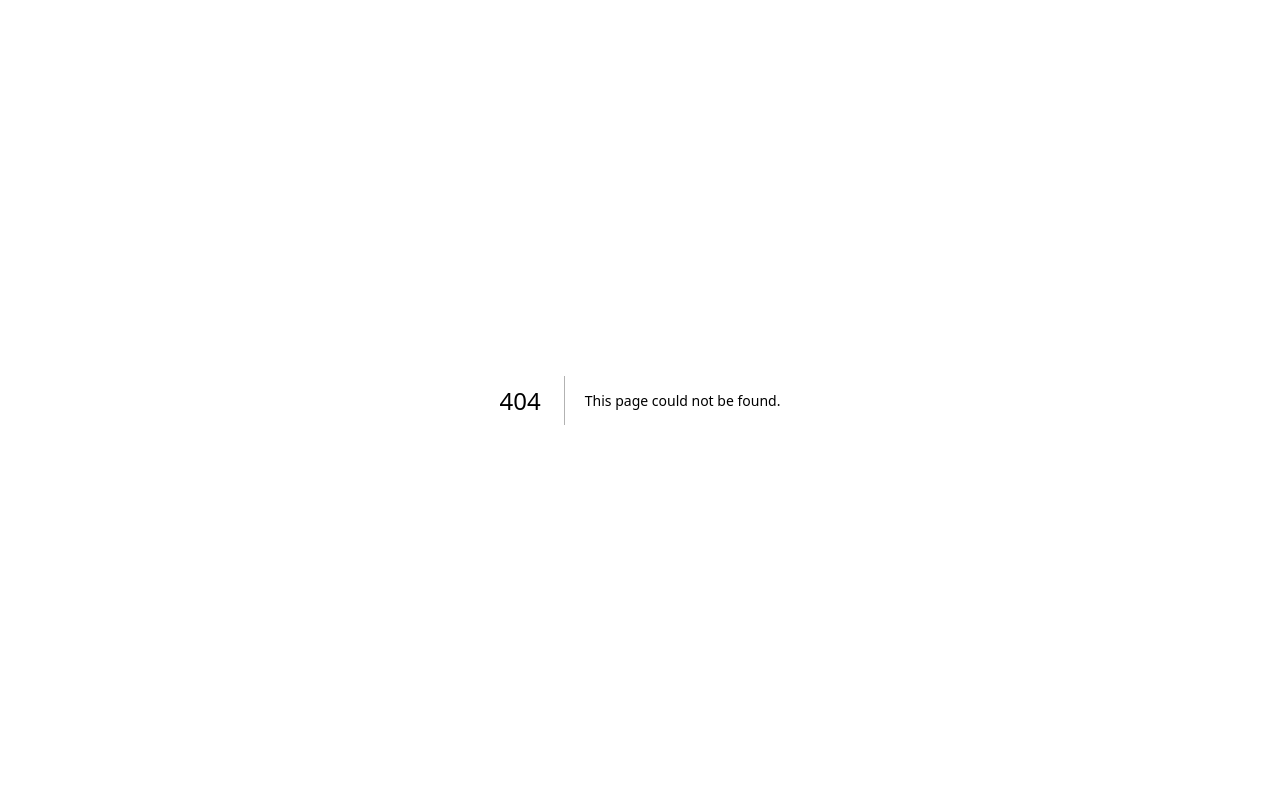
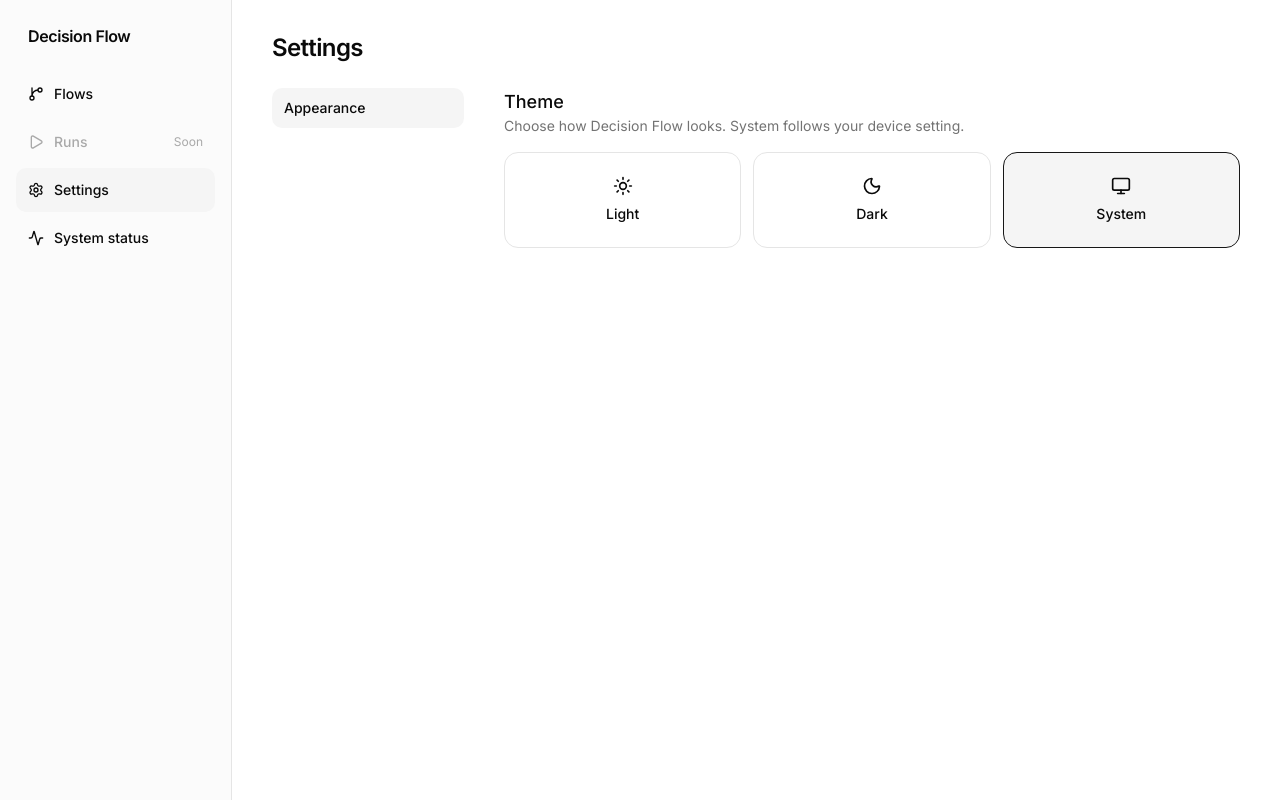
Before and after one commit to ShanuDey/decision-flow, a Next.js app in the folder web/: page /settings/appearance in a window 1280 px wide. Before the commit this address had no page. Built offline with nearby package versions, Linux system fonts and the light colour scheme.

Commit message:
feat(settings): add appearance settings with theme picker

```diff
--- /dev/null
+++ b/web/src/app/(app)/settings/appearance/page.tsx
@@ -0,0 +1,21 @@
+import type { Metadata } from "next";
+
+import { ThemePicker } from "./theme-picker";
+
+export const metadata: Metadata = { title: "Appearance · Decision Flow" };
+
+export default function AppearancePage() {
+  return (
+    <section className="flex flex-col gap-4" aria-labelledby="theme-heading">
+      <div>
+        <h2 id="theme-heading" className="text-lg font-medium">
+          Theme
+        </h2>
+        <p className="text-sm text-muted-foreground">
+          Choose how Decision Flow looks. System follows your device setting.
+        </p>
+      </div>
+      <ThemePicker />
+    </section>
+  );
+}
--- /dev/null
+++ b/web/src/app/(app)/settings/appearance/theme-picker.tsx
@@ -0,0 +1,50 @@
+"use client";
+
+import { Radio } from "@base-ui/react/radio";
+import { RadioGroup } from "@base-ui/react/radio-group";
+import { type LucideIcon, Monitor, Moon, Sun } from "lucide-react";
+import { useTheme } from "next-themes";
+import { useSyncExternalStore } from "react";
+
+import { parseTheme, THEME_LABELS, THEMES, type Theme } from "@/lib/theme";
+import { cn } from "@/lib/utils";
+
+const ICONS: Record<Theme, LucideIcon> = { light: Sun, dark: Moon, system: Monitor };
+
+const subscribe = () => () => {};
+
+export function ThemePicker() {
+  const { theme, setTheme } = useTheme();
+  const mounted = useSyncExternalStore(
+    subscribe,
+    () => true,
+    () => false,
+  );
+  const value = mounted ? parseTheme(theme) : "";
+
+  return (
+    <RadioGroup
+      aria-label="Theme"
+      value={value}
+      onValueChange={(v) => setTheme(parseTheme(v))}
+      className="grid gap-3 sm:grid-cols-3"
+    >
+      {THEMES.map((t) => {
+        const Icon = ICONS[t];
+        return (
+          <label
+            key={t}
+            className={cn(
+              "flex h-24 cursor-pointer flex-col items-center justify-center gap-2 rounded-xl border text-sm font-medium hover:bg-muted has-[:focus-visible]:ring-2 has-[:focus-visible]:ring-ring",
+              value === t && "border-primary bg-muted",
+            )}
+          >
+            <Radio.Root value={t} className="sr-only" />
+            <Icon className="size-5" aria-hidden />
+            {THEME_LABELS[t]}
+          </label>
+        );
+      })}
+    </RadioGroup>
+  );
+}
--- /dev/null
+++ b/web/src/app/(app)/settings/layout.tsx
@@ -0,0 +1,15 @@
+import type { ReactNode } from "react";
+
+import { SettingsNav } from "./settings-nav";
+
+export default function SettingsLayout({ children }: { children: ReactNode }) {
+  return (
+    <div className="mx-auto flex max-w-5xl flex-col gap-6">
+      <h1 className="text-2xl font-semibold tracking-tight">Settings</h1>
+      <div className="flex flex-col gap-6 md:flex-row md:gap-10">
+        <SettingsNav />
+        <div className="min-w-0 flex-1">{children}</div>
+      </div>
+    </div>
+  );
+}
--- /dev/null
+++ b/web/src/app/(app)/settings/page.tsx
@@ -0,0 +1,5 @@
+import { redirect } from "next/navigation";
+
+export default function SettingsPage() {
+  redirect("/settings/appearance");
+}
--- /dev/null
+++ b/web/src/app/(app)/settings/settings-nav.tsx
@@ -0,0 +1,29 @@
+"use client";
+
+import Link from "next/link";
+import { usePathname } from "next/navigation";
+
+import { cn } from "@/lib/utils";
+
+const ITEMS = [{ href: "/settings/appearance", label: "Appearance" }];
+
+export function SettingsNav() {
+  const pathname = usePathname();
+  return (
+    <nav aria-label="Settings" className="flex shrink-0 flex-row gap-1 md:w-48 md:flex-col">
+      {ITEMS.map(({ href, label }) => (
+        <Link
+          key={href}
+          href={href}
+          aria-current={pathname === href ? "page" : undefined}
+          className={cn(
+            "flex h-10 items-center rounded-lg px-3 text-sm font-medium hover:bg-muted",
+            pathname === href && "bg-muted",
+          )}
+        >
+          {label}
+        </Link>
+      ))}
+    </nav>
+  );
+}
--- a/web/src/app/(app)/sidebar-nav.tsx
+++ b/web/src/app/(app)/sidebar-nav.tsx
@@ -16,7 +16,7 @@ interface Item {
 const ITEMS: Item[] = [
   { href: "/flows", label: "Flows", icon: GitBranch },
   { href: "/runs", label: "Runs", icon: Play, soon: true },
-  { href: "/settings", label: "Settings", icon: Settings, soon: true },
+  { href: "/settings", label: "Settings", icon: Settings },
   { href: "/status", label: "System status", icon: Activity },
 ];
 
--- a/web/src/app/layout.tsx
+++ b/web/src/app/layout.tsx
@@ -1,6 +1,7 @@
 import type { Metadata } from "next";
 import { Geist_Mono, Inter } from "next/font/google";
 
+import { ThemeProvider } from "@/components/theme-provider";
 import { Toaster } from "@/components/ui/sonner";
 
 import "./globals.css";
@@ -15,11 +16,17 @@ export const metadata: Metadata = {
 
 export default function RootLayout({ children }: LayoutProps<"/">) {
   return (
-    <html lang="en" className={`${inter.variable} ${mono.variable} h-full antialiased`}>
+    <html
+      lang="en"
+      suppressHydrationWarning
+      className={`${inter.variable} ${mono.variable} h-full antialiased`}
+    >
       <body className="min-h-full flex flex-col">
-        {children}
-        {/* top center: bottom right covers the settings panel; the offset clears the editor bar */}
-        <Toaster position="top-center" offset={64} />
+        <ThemeProvider>
+          {children}
+          {/* top center: bottom right covers the settings panel; the offset clears the editor bar */}
+          <Toaster position="top-center" offset={64} />
+        </ThemeProvider>
       </body>
     </html>
   );
--- a/web/src/components/editor/canvas.tsx
+++ b/web/src/components/editor/canvas.tsx
@@ -2,6 +2,7 @@
 
 import { Background, Controls, ReactFlow, useReactFlow } from "@xyflow/react";
 import "@xyflow/react/dist/style.css";
+import { useTheme } from "next-themes";
 import { useState } from "react";
 
 import { configureNode, deleteFromCanvas } from "./actions";
@@ -17,6 +18,7 @@ export function Canvas() {
   const onConnect = useEditor((s) => s.onConnect);
   const isValidConnection = useEditor((s) => s.isValidConnection);
   const selectOnly = useEditor((s) => s.selectOnly);
+  const { resolvedTheme } = useTheme();
   const { screenToFlowPosition } = useReactFlow();
   const [target, setTarget] = useState<MenuTarget | null>(null);
 
@@ -24,6 +26,7 @@ export function Canvas() {
     <div className="h-full min-w-0 flex-1" aria-label="Flow canvas">
       <CanvasMenu target={target} onReset={() => setTarget(null)}>
         <ReactFlow
+          colorMode={resolvedTheme === "dark" ? "dark" : "light"}
           nodes={nodes}
           edges={edges}
           nodeTypes={nodeTypes}
--- /dev/null
+++ b/web/src/components/theme-provider.tsx
@@ -0,0 +1,16 @@
+"use client";
+
+import { ThemeProvider as NextThemesProvider } from "next-themes";
+import type { ComponentProps } from "react";
+
+export function ThemeProvider(props: ComponentProps<typeof NextThemesProvider>) {
+  return (
+    <NextThemesProvider
+      attribute="class"
+      defaultTheme="system"
+      enableSystem
+      disableTransitionOnChange
+      {...props}
+    />
+  );
+}
--- /dev/null
+++ b/web/src/lib/theme.ts
@@ -0,0 +1,12 @@
+export const THEMES = ["light", "dark", "system"] as const;
+export type Theme = (typeof THEMES)[number];
+
+export const THEME_LABELS: Record<Theme, string> = {
+  light: "Light",
+  dark: "Dark",
+  system: "System",
+};
+
+export function parseTheme(value: unknown): Theme {
+  return THEMES.find((t) => t === value) ?? "system";
+}
```
Also changed, not shown: 1 other file (tests, documents, lock files or other folders).
